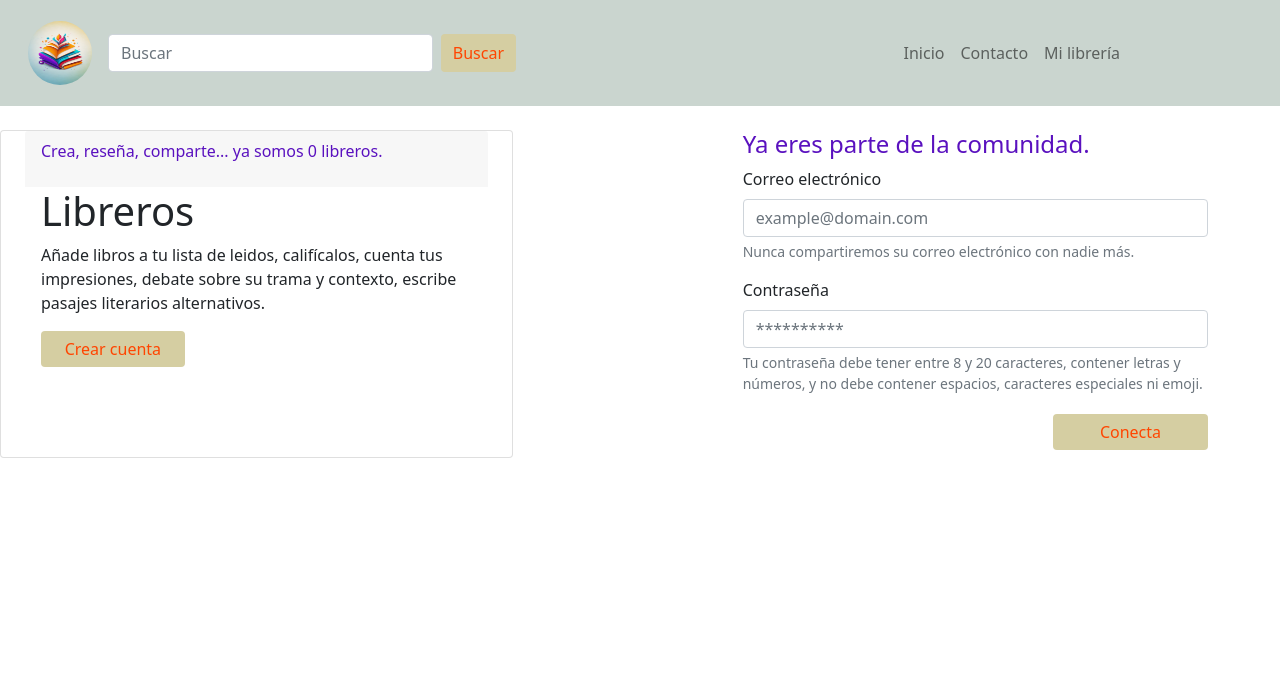
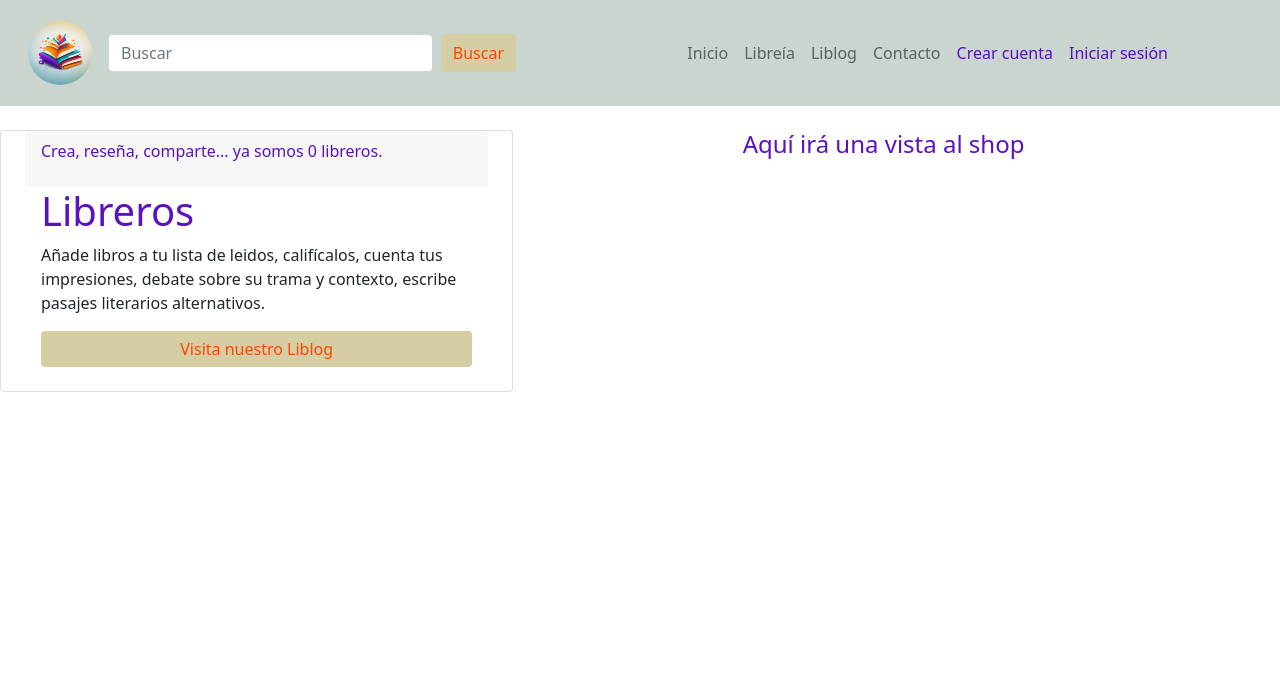
Before and after one commit to folkearen/M6Django_ejercicioIndividual5, a Django app: page / in a window 1280 px wide. Shown: the top 698 px of the page. Run offline with Django 4.2, Linux system fonts and the light colour scheme.

Commit message:
Entrega 5

```diff
--- a/firstProyect/firstProyect/settings.py
+++ b/firstProyect/firstProyect/settings.py
@@ -12,6 +12,7 @@ https://docs.djangoproject.com/en/4.2/ref/settings/
 
 from pathlib import Path
 import os
+from django.urls import reverse_lazy
 
 # Build paths inside the project like this: BASE_DIR / 'subdir'.
 BASE_DIR = Path(__file__).resolve().parent.parent
@@ -117,6 +118,9 @@ USE_I18N = True
 
 USE_TZ = True
 
+LOGIN_REDIRECT_URL = reverse_lazy('user_manager:userAccount')
+LOGOUT_REDIRECT_URL = reverse_lazy('home:home')
+
 
 # Static files (CSS, JavaScript, Images)
 # https://docs.djangoproject.com/en/4.2/howto/static-files/
--- a/firstProyect/home/static/home/css/style.css
+++ b/firstProyect/home/static/home/css/style.css
@@ -15,6 +15,7 @@ body{
 #navbar {
     background-color: #CAD5CF;
     padding: 0;
+
 }
 .navoffset {
     background-color: #CAD5CF;
@@ -40,7 +41,7 @@ footer div {
 
 #ham{
     border: none;
-    color: #CAD5CF;
+    color: transparent;
 }
 
 .logo {
@@ -58,19 +59,18 @@ footer div {
     color: whitesmoke;
     background-color:  #5A11BF;
 }
+.visite_blog {
+    width: 100%;
+}
 .card_header_signup{
     border: none;
     color: #5A11BF;
 }
 
-.login_title{
+.shop_home_title{
     color: #5A11BF;
 }
-.mobile_create_account {
-    color: #5A11BF;
+.ar_nav_hight {
+    color: #5A11BF !important;
+
 }
-.libromes{
-    border-radius: 0.3rem;
-    height: 5rem;
-    width: 3rem;
-}
--- a/firstProyect/home/templates/home/base.html
+++ b/firstProyect/home/templates/home/base.html
@@ -22,16 +22,33 @@
                     <input class="form-control me-2" type="search" placeholder="Buscar" aria-label="Buscar">
                     <button class="btn" type="submit">Buscar</button>
                 </form>
-                <ul class="navbar-nav mb-2 mb-lg-0 col-lg-6 d-flex justify-content-end">
+                <ul class="navbar-nav ms-sm-5 mb-2 mb-lg-0 col-lg-6 d-flex justify-content-end">
                   <li class=" nav-item">
                     <a  class="nav-link" aria-current="page" href=" {% url 'home:home' %} ">Inicio</a>
                   </li>
                   <li class="nav-item">
-                    <a class="nav-link" aria-current="page" href=" {% url 'home:contacto' %} ">Contacto</a>
+                    <a class="nav-link" aria-current="page" href="">Libreía</a>
                   </li>
                   <li class="nav-item">
-                    <a class="nav-link" href="#">Mi librería</a>
+                    <a class="nav-link" aria-current="page" href="">Liblog</a>
                   </li>
+                  <li class="nav-item">
+                    <a class="nav-link" aria-current="page" href="">Contacto</a>
+                  </li>
+                  <li class="nav-item">
+                    <a   class="nav-link ar_nav_hight" href="{% url 'user_manager:signUp' %}">Crear cuenta</a>
+                  </li>
+
+                  {% if user.is_authenticated %}
+                    <li class="nav-item">
+                      <a class="nav-link ar_nav_high" href="{% url 'user_manager:logout' %}">Logout</a>
+                    </li>
+                  {% else %}
+                    <li class="nav-item">
+                      <a  class="nav-link ar_nav_hight" href="{% url 'user_manager:login' %}">Iniciar sesión</a>
+                    </li>
+                  {% endif %}
+
                   {% comment %} <li class="nav-item">
                     <a class="nav-link" href=" {% url 'user_manager:mostrarUsuarios' %} ">Show user</a>
                   </li> {% endcomment %}
@@ -50,16 +67,28 @@
                   <button type="button" class="btn-close" data-bs-dismiss="offcanvas" aria-label="Close"></button>
                 </div>
                 <div class="offcanvas-body">
-                  <a class="navbar-brand  d-flex justify-content-center " href="{% url 'home:home' %}"><img class="logo col-auto" src="{% static 'img/logo.jpg' %}" alt="Logo"></a>
+                  <a class="navbar-brand  d-flex justify-content-center " href="{% url 'home:home' %}"><img class="logo col-auto" src="{% static 'user_manager/img/logo.jpg' %}" alt="Logo"></a>
                   <ul class="navbar-nav justify-content-end flex-grow-1 pe-3">
                     <li class=" nav-item">
                       <a  class="nav-link" aria-current="page" href=" {% url 'home:home' %} ">Inicio</a>
                     </li>
                     <li class="nav-item">
+                      <a class="nav-link" aria-current="page" href="">Libreía</a>
+                    </li>
+                    <li class="nav-item">
+                      <a class="nav-link" aria-current="page" href="">Liblog</a>
+                    </li>
+                    <li class="nav-item">
                       <a class="nav-link" aria-current="page" href=" {% url 'home:contacto' %} ">Contacto</a>
                     </li>
                     <li class="nav-item">
-                      <a class="nav-link" href="#">Mi librería</a>
+                      <a   class="nav-link ar_nav_hight" aria-current="page" href="{% url 'user_manager:signUp' %}">Crear cuenta</a>
+                    </li>
+                    <li class="nav-item">
+                      <a class="nav-link ar_nav_high" aria-current="page"  href="{% url 'user_manager:login' %}">Login</a>
+                    </li>
+                    <li class="nav-item">
+                      <a class="nav-link ar_nav_high" aria-current="page"  href="{% url 'user_manager:logout' %}">Logout</a>
                     </li>
                     {% comment %} <li class="nav-item">
                       <a class="nav-link" href=" {% url 'user_manager:mostrarUsuarios' %} ">Show user</a>
--- a/firstProyect/home/templates/home/index.html
+++ b/firstProyect/home/templates/home/index.html
@@ -5,35 +5,15 @@
     <div class="card col-12 col-lg-5  d-none d-lg-flex">
         <div class="card-header card_header_signup">
           <p>Crea, reseña, comparte... ya somos {{ cantidad_usuarios }} libreros.</p>
-
         </div>
         <div class="card-body pt-0">
-          <h1 class="card-title ">Libreros</h1>
+          <h1 class="shop_home_title">Libreros</h1>
           <p class="card-text">Añade libros a tu lista de leidos, califícalos, cuenta tus impresiones, debate sobre su trama y contexto, escribe pasajes literarios alternativos.</p>
-          <a href=" {% url 'user_manager:signUp' %} " class="btn btn-primary btn_signup col-12 col-lg-4 mb-2 ">Crear cuenta</a>
+          <a href="  " class="btn btn-primary btn_signup col-12 col-lg-4 mb-2 visite_blog">Visita nuestro Liblog</a>
         </div>
     </div>
     <div class="col-12 col-lg-5 login d-flex flex-column">
-        <h4 class="login_title">Ya eres parte de la comunidad.</h4>
-        <form method="POST">
-            <div class="mb-3">
-              <label for="exampleInputEmail1" class="form-label">Correo electrónico</label>
-              <input type="email" class="form-control" id="exampleInputEmail1" aria-describedby="emailHelp" name="email" placeholder="example@domain.com">
-              <div id="emailHelp" class="form-text">Nunca compartiremos su correo electrónico con nadie más.</div>
-            </div>
-            <div class="mb-3">
-                <label for="inputPassword5" class="form-label">Contraseña</label>
-                <input type="password" id="inputPassword5" class="form-control" aria-describedby="passwordHelpBlock" placeholder="**********">
-                <div id="passwordHelpBlock" class="form-text">
-                  Tu contraseña debe tener entre 8 y 20 caracteres, contener letras y números, y no debe contener espacios, caracteres especiales ni emoji.
-                </div>
-            </div>
-            <div class="text-center text-md-end pt-1">
-                <button id="btn_signup" type="submit" class="btn btn-primary btn_signup col-12 col-lg-4 mb-2" >Conecta</button>
-                <a class="mobile_create_account d-inline d-lg-none text-center text-decoration-none" href="">¿Aún no eres parte? Crea una cuenta.</a>
-            </div>
-
-          </form>
+        <h4 class="shop_home_title">Aquí irá una vista al shop</h4>
     </div>
 </div>
 {% endblock main %}
--- a/firstProyect/home/views.py
+++ b/firstProyect/home/views.py
@@ -1,5 +1,6 @@
 from django.shortcuts import render
 from user_manager.models import Usuario
+from django.contrib.auth import authenticate, login, logout
 
 # Create your views here.
 
--- a/firstProyect/user_manager/templates/user_manager/signUp.html
+++ b/firstProyect/user_manager/templates/user_manager/signUp.html
@@ -1,7 +1,7 @@
 {% extends 'user_manager/base_users.html' %}
 {% block main_user  %}
     <div class="user_manager_title">
-        <h1>Sign Up</h1>
+        <h1>Crear cuenta</h1>
         <a href=" {% url 'home:home' %}"><i class="fa-solid fa-house home_icon" style="color: #ffffff;"></i></a>
     </div>
     <div class="user_manager_signup">
--- a/firstProyect/user_manager/templates/user_manager/successfulRegistration.html
+++ b/firstProyect/user_manager/templates/user_manager/successfulRegistration.html
@@ -1,12 +1,11 @@
 {% extends 'user_manager/base_users.html' %}
 {% block main_user %}
-
     <div class="manager_user_successful">
         <div class="happy_welcome">
             <h4>Bienvenido a Libreros, estamos felices de poder crear, reseñar y compartir contigo.</h4>
             <h3>Eres el Librero número: </h3>
             <h2>{{ numero_usuario }}</h2>
         </div>
-
     </div>
+    <meta http-equiv="refresh" content="7;URL= {% url 'user_manager:login' %}">
 {% endblock main_user %}
--- /dev/null
+++ b/firstProyect/user_manager/templates/user_manager/userAccount.html
@@ -0,0 +1,4 @@
+{% extends 'home/base.html' %}
+{% block main %}
+    <h1>Hola {{ user.nombre }}</h1>
+{% endblock main %}
--- a/firstProyect/user_manager/urls.py
+++ b/firstProyect/user_manager/urls.py
@@ -1,5 +1,7 @@
 from django.contrib import admin
+from django.contrib.auth import views as auth_views
 from django.urls import path
+
 from .views import *
 
 app_name = 'user_manager'
@@ -7,5 +9,10 @@ app_name = 'user_manager'
 urlpatterns = [
     # path('', mostrarUsuarios, name='mostrarUsuarios'),
     path('signUp/', signUp, name='signUp'),
-    path('signUp/successful/', successfulRegistration, name='successfulRegistration')
+    path('signUp/successful/', successfulRegistration, name='successfulRegistration'),
+    # path('login/', auth_views.LoginView.as_view(authentication_form= EmailAuthenticationForm, template_name='login.html'), name='login'),
+    path('login/', MyLoginView.as_view(), name='login'),
+    path('logout/', auth_views.LogoutView.as_view(), name='logout'),
+    path('login/userAccount/', userAccount, name='userAccount'),
+
 ]
```
Also changed, not shown: firstProyect/user_manager/forms/forms.py (+18 -4 lines), firstProyect/user_manager/static/user_manager/css/style.css (+9 -3 lines), firstProyect/user_manager/static/user_manager/js/script.js (deleted, +0 -15 lines), firstProyect/user_manager/templates/user_manager/login.html (added, +45 -0 lines), firstProyect/user_manager/views.py (+29 -2 lines), firstProyect/user_manager/models.py (line endings or trailing spaces).
